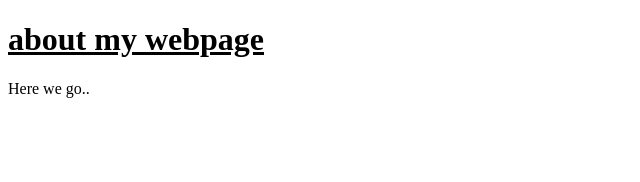
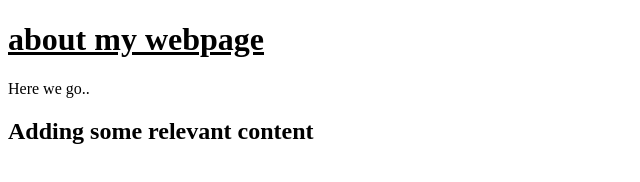
Before and after one commit to harshal-1104/Learn-branch, a plain HTML site: page index.html in a window 1280 px wide. Shown: the whole page, without its empty margins (0-640 px from the left). Drawn offline with Linux system fonts and the light colour scheme.

Commit message:
add seasonal content

```diff
--- a/index.html
+++ b/index.html
@@ -9,5 +9,11 @@
         <p>
             Here we go..
         </p>
+
     </head>
+    <body>
+        <h2>
+            Adding some relevant content
+        </h2>
+    </body>
 </html>
```
